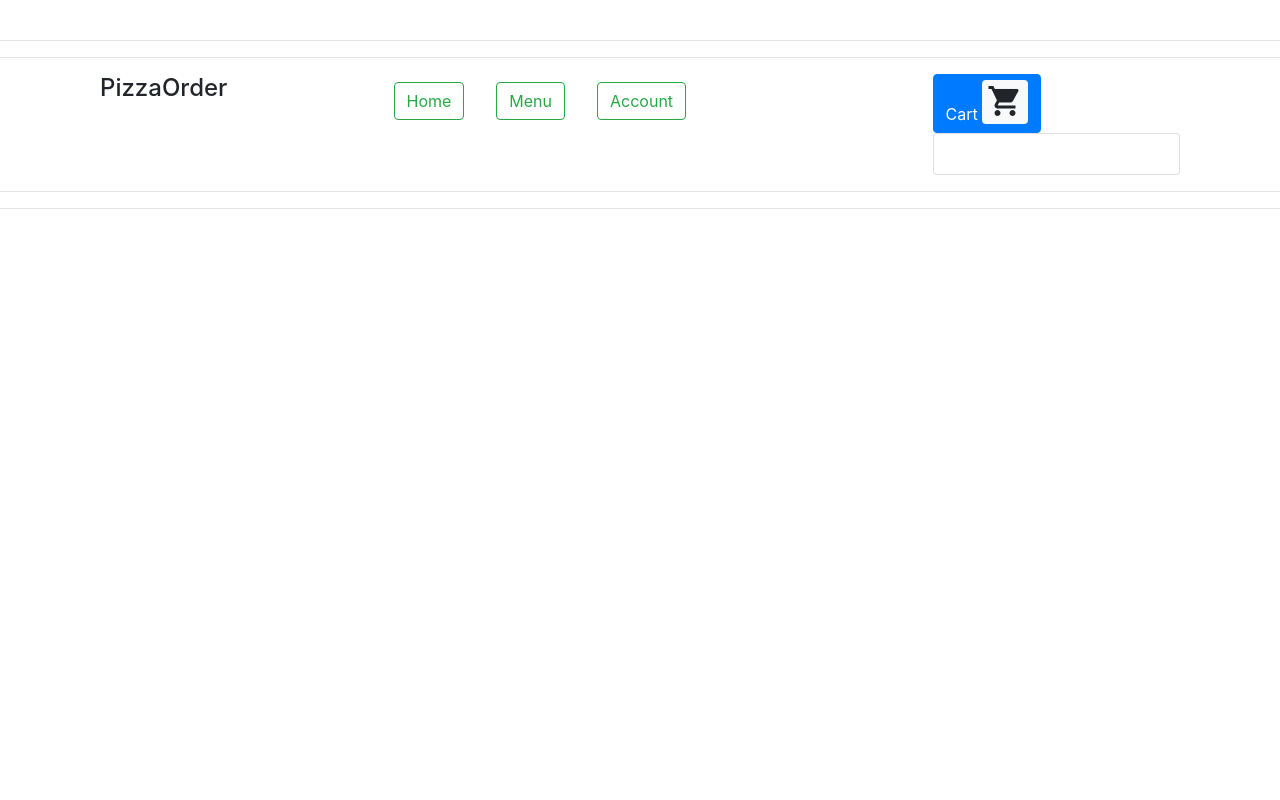
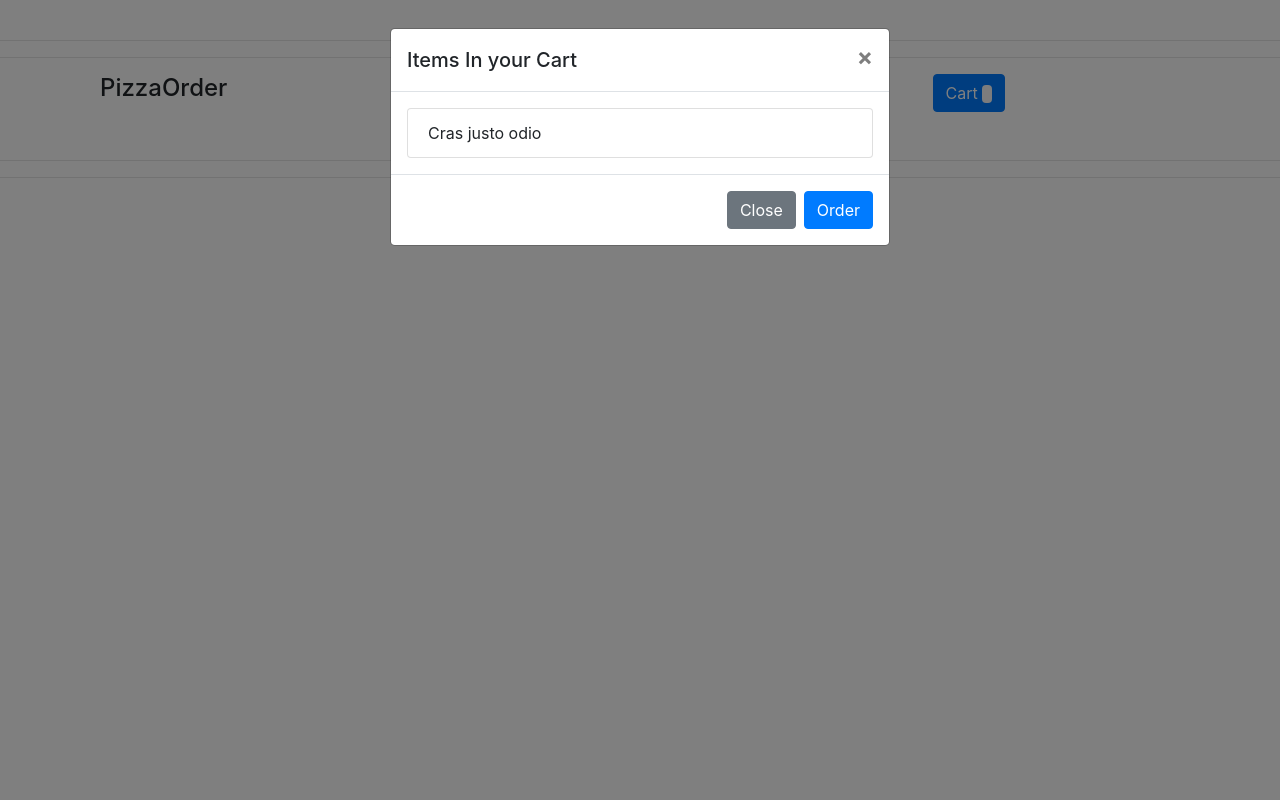
Before and after one commit to Sammy-Barasa/PizzaOrders, a Django app: page /offers/ in a window 1280 px wide, after a click on "Cart items". Run offline with Django 3.2, Linux system fonts and the light colour scheme; data that the repository does not hold is empty; some libraries are stand-ins or nearby versions.

Commit message:
cart to modal bootstrap component

```diff
--- a/Pizza/Pizza/settings.py
+++ b/Pizza/Pizza/settings.py
@@ -31,13 +31,14 @@ ALLOWED_HOSTS = []
 # Application definition
 
 INSTALLED_APPS = [
-    'menu.apps.MenuConfig',
+
     'django.contrib.admin',
     'django.contrib.auth',
     'django.contrib.contenttypes',
     'django.contrib.sessions',
     'django.contrib.messages',
     'django.contrib.staticfiles',
+    'menu',
 ]
 
 MIDDLEWARE = [
--- a/Pizza/menu/static/menu/index.js
+++ b/Pizza/menu/static/menu/index.js
@@ -1,28 +1,35 @@
 
 let items=[]
 
+let cartButton=document.querySelector("#UserCart")
+    cartButton.addEventListener("click",(event)=> {
+      event.preventDefault()
+      console.log("clicked cartbutton!")
+      items.forEach((item)=>{
+        let cart=document.querySelector("#listItems")
+        let newlistItem=document.createElement("li")
+        // let newButton=document.createElement("button")
+         newlistItem.innerHTML=item
+        //  newButton.setAttribute("id","delete")
+        //  newButton.classList.add("btn btn-primary")
+         newlistItem.classList.add("list-group-item")
+        //  newlistItem.appendChild(newButton)
+         cart.appendChild(newlistItem)
+      })
+      // get cart items via xml
+    });
+
 let modalButton=document.querySelectorAll("#confirm")
-  for(var i=0;i<=modalButton.length; i++)
-  modalButton[i].addEventListener("click", (event)=> {
+let confirmButton=modalButton.forEach(function(item){
+    item.addEventListener("click",(event)=> {
     console.log("Confirm clicked.");
-    var newItem=event.target.value
+    let newItem=event.target.value
     console.log(newItem)
-      items.push(newItem);
-      console.log(items)
-      let theList=document.querySelector("#listCartItems")
-      items.forEach(item => {
-        let listitem = document.createElement("li")
-        listitem.innerHTML=item
-        theList.appendChild(listitem)
+    items.push(newItem);
+    console.log(items)
+    document.querySelector("#itemcount").innerHTML=items.length
+    return newItem
+        //send via xml to /cart
+    })
 
-      });
-      document.querySelector("#itemcount").innerHTML=items.length
-      //send via xml to /cart
-  });
-let cartButton=document.querySelector("#UserCart")
-    cartButton.addEventListener("click",   (event)=>{
-      console.log("clicked me!")
-      // console.log(items)
-      // get cart items via xml
-
-    });
+})
--- a/Pizza/menu/templates/menu/home.html
+++ b/Pizza/menu/templates/menu/home.html
@@ -14,7 +14,7 @@
                         <img class="card-img-top" src="{{i.photo.url}}" alt="Card image cap">
                     </div>
                     <div class="card-body">
-                      <h5 class="card-title">{{i.type}},{{i.size}}</h5>
+                      <h5 class="card-title">{{i.type_pizza}},{{i.size}},{{i.toppings}}</h5>
                       <p class="card-text">{{i}}</p>
                       <button id="cart" type="button" class="btn btn-primary btn-lg" data-toggle="modal" data-target="#addToCart">Add to cart</button>
                       <!-- Modal -->
--- a/Pizza/menu/templates/menu/layout.html
+++ b/Pizza/menu/templates/menu/layout.html
@@ -47,17 +47,32 @@
                 </div>
             </div>
             <div class="col-3">
-              <button id="UserCart" class="btn btn-primary" type="button" data-toggle="collapse" data-target="#cartItems" aria-expanded="false" aria-controls="cartItems">
-                Cart <span id="itemcount" class="badge badge-light"><i class="material-icons" style="font-size:36px;">shopping_cart</i> </span>
+              <button id="UserCart" class="btn btn-primary" type="button" data-toggle="modal" data-target="#cartItems">
+                Cart <span id="itemcount" class="badge badge-light"><i class="material-icons" style="font-size:36px;"></i> </span>
               <span class="sr-only">items</span>
               </button>
-                  <div class="collapse multi-collapse" id="cartItems">
-                    <div class="card card-body" >
-                      <ol class="list-group" id="listCartItems">
-                        <!-- <li class="list-group-item" ></li> -->
+              <div class="modal fade" id="cartItems" tabindex="-1" role="dialog" aria-labelledby="exampleModalLongTitle" aria-hidden="true">
+                <div class="modal-dialog" role="document">
+                  <div class="modal-content">
+                    <div class="modal-header">
+                      <h5 class="modal-title" id="exampleModalLongTitle">Items In your Cart</h5>
+                      <button type="button" class="close" data-dismiss="modal" aria-label="Close">
+                        <span aria-hidden="true">&times;</span>
+                      </button>
+                    </div>
+                    <div class="modal-body">
+                      <ol class="list-group" id="listItems">
+                        <li class="list-group-item">Cras justo odio</li>
+
                       </ol>
                     </div>
+                    <div class="modal-footer">
+                      <button type="button" class="btn btn-secondary" data-dismiss="modal">Close</button>
+                      <button id="Order"type="button" class="btn btn-primary">Order</button>
+                    </div>
                   </div>
+                </div>
+              </div>
             </div>
     </div>
     <hr>
```
Also changed, not shown: Pizza/menu/models.py (+4 -4 lines), Pizza/todo.md (added, +16 -0 lines), Pizza/Pizza/menu/static/topImg/IMG-20171122-WA0000.jpg (deleted), Pizza/media/pizzaimage/pizza1_B4BumPm.jpg (added), Pizza/menu/migrations/0015_auto_20200525_0244.py (added).
